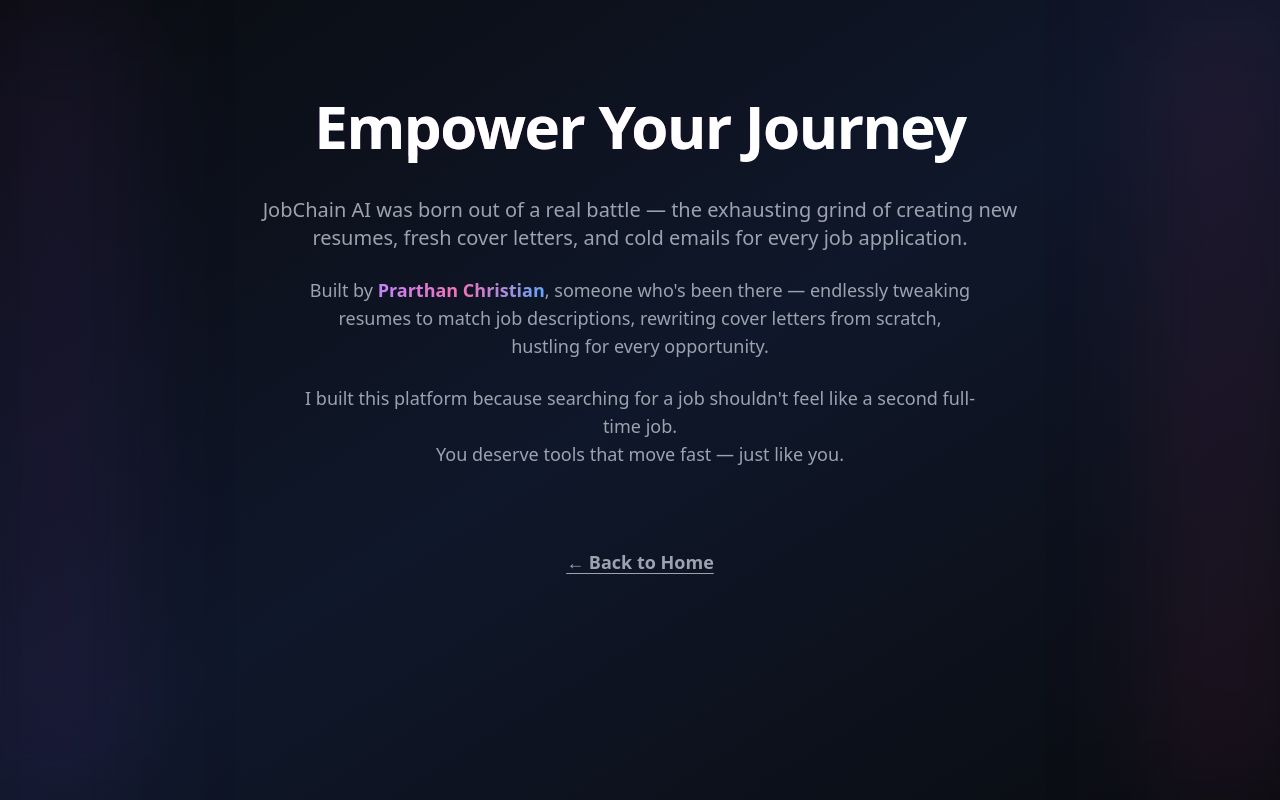
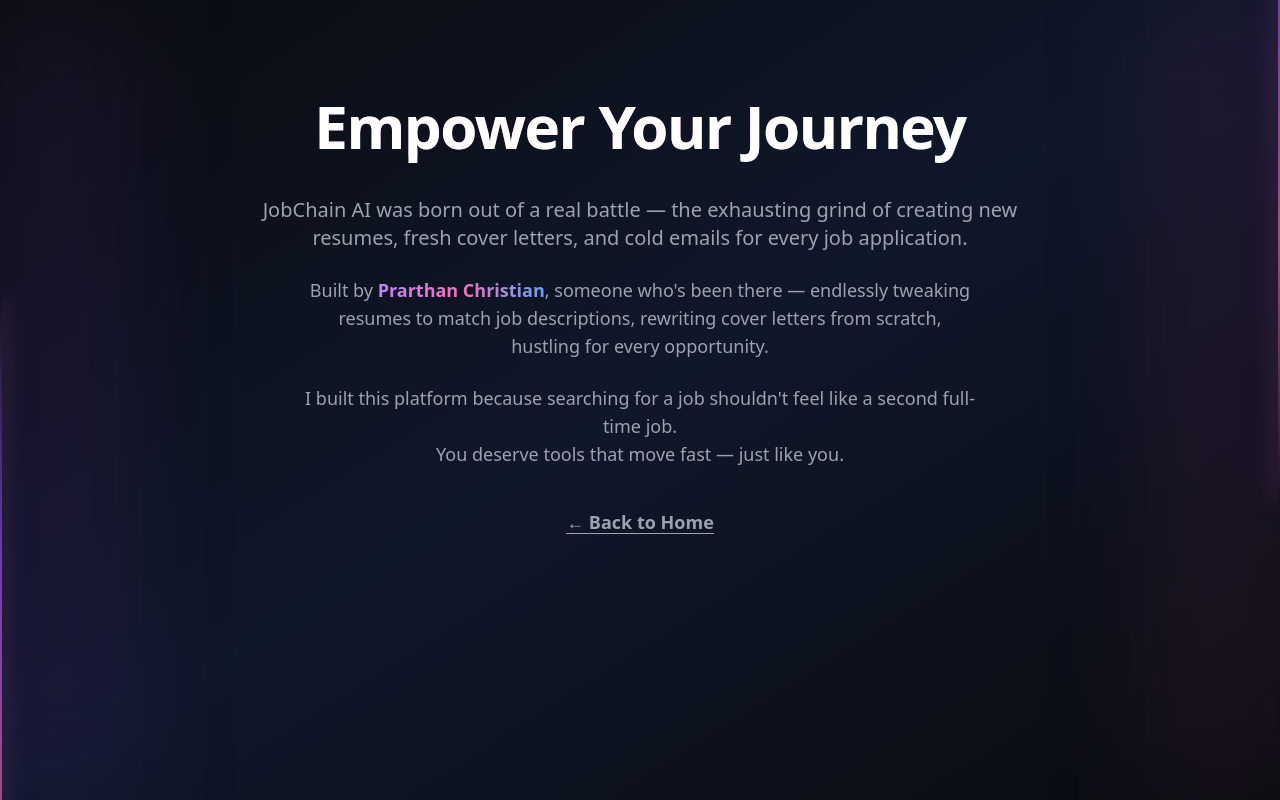
Before and after one commit to pyPrarthan/resume-ai-generator, a React (Create React App) app in the folder client/: page /about in a window 1280 px wide. Built offline with nearby package versions, Linux system fonts and the light colour scheme.

Commit message:
CSS Updated for Neon Beam

```diff
--- a/client/src/index.css
+++ b/client/src/index.css
@@ -15,6 +15,20 @@
   50% { right: 0%; opacity: 1; }
   100% { right: 100%; opacity: 0; }
 }
+
+@keyframes sweep-left {
+  0% { top: -100%; opacity: 0.8; }
+  50% { top: 0%; opacity: 1; }
+  100% { top: 100%; opacity: 0; }
+}
+
+@keyframes sweep-right {
+  0% { bottom: -100%; opacity: 0.8; }
+  50% { bottom: 0%; opacity: 1; }
+  100% { bottom: 100%; opacity: 0; }
+}
+
+
 .beam-fade {
   position: absolute;
   height: 2px;
@@ -32,6 +46,26 @@
   right: -100%;
   animation: sweep-bottom 8s linear infinite;
 }
+.beam-fade.left {
+  left: 0;
+  top: -100%;
+  width: 2px;
+  height: 100%;
+  background: linear-gradient(180deg, transparent, #a855f7, #f472b6, transparent);
+  box-shadow: 0 0 20px #f472b6, 0 0 40px #a855f7;
+  animation: sweep-left 8s linear infinite;
+}
+
+.beam-fade.right {
+  right: 0;
+  bottom: -100%;
+  width: 2px;
+  height: 100%;
+  background: linear-gradient(180deg, transparent, #a855f7, #f472b6, transparent);
+  box-shadow: 0 0 20px #f472b6, 0 0 40px #a855f7;
+  animation: sweep-right 8s linear infinite;
+}
+
 
 /* ===================================
     Animated Background Gradient
--- a/client/src/pages/AboutPage.tsx
+++ b/client/src/pages/AboutPage.tsx
@@ -13,6 +13,11 @@
       {/* Left and Right glowing beams */}
       <div className="absolute top-0 left-0 w-28 h-full bg-purple-500/10 blur-3xl" />
       <div className="absolute top-0 right-0 w-28 h-full bg-pink-500/10 blur-3xl" />
+
+      <div className="absolute inset-0 pointer-events-none z-10">
+        <div className="beam-fade left" />
+        <div className="beam-fade right" />
+      </div>
 
       {/* Content */}
       <div
@@ -52,7 +57,7 @@
           You deserve tools that move fast — just like you.
         </p>
 
-        <div className="mt-20">
+        <div className="mt-10">
           <a
             href="/"
             className="inline-block text-md md:text-lg font-semibold text-gray-400 hover:text-white underline underline-offset-4 transition-all duration-300"
--- a/client/src/pages/ResumePage.tsx
+++ b/client/src/pages/ResumePage.tsx
@@ -74,6 +74,7 @@
 
   return (
     <div className="relative min-h-screen bg-gradient-to-br from-[#0a0c10] via-[#0f172a] to-[#0a0c10] overflow-y-auto py-12 px-6">
+
       {/* 🧾 Resume Builder Card */}
       <div className="max-w-3xl mx-auto bg-white/5 backdrop-blur-lg rounded-2xl shadow-2xl border border-purple-500/30 p-10 space-y-8 animate-flyIn">
         <h1 className="text-4xl font-extrabold text-center text-transparent bg-clip-text bg-gradient-to-r from-pink-400 via-purple-400 to-blue-400 animate-gradient-x animate-bounceIn">
```
